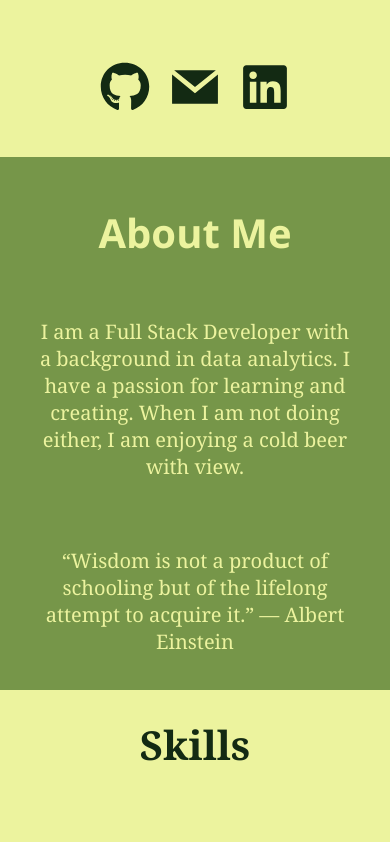
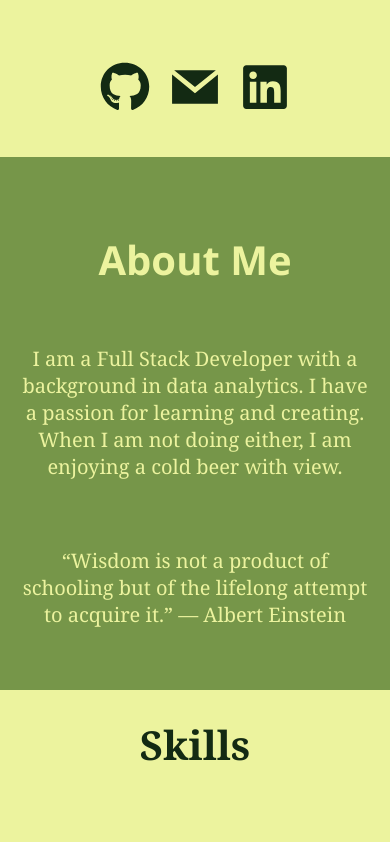
Before and after one commit to El-Mariachi760/Developer-of-the-21st-Age, a React (Create React App) app: page / in a window 390 px wide. Shown: the part 651-1493 px from the top of the page. Built offline with nearby package versions, Linux system fonts and the light colour scheme.

Commit message:
tweaked moble responsivness of Homepage

```diff
--- a/src/styles/Home.css
+++ b/src/styles/Home.css
@@ -79,7 +79,7 @@
   }
 
   .about .prompt {
-    width: 40%;
+    width: 50%;
     font-size: 30px;
   }
   div.socialMedia a {
@@ -139,7 +139,8 @@
     .about .prompt {
       margin-top: 10px;
       font-size: 20px;
-      width: 80%;
+      width: 90%;
+      height: auto;
     }
 
     .skills {
```
